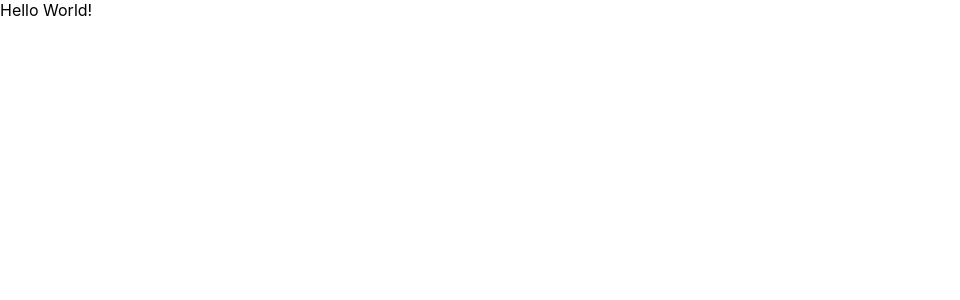
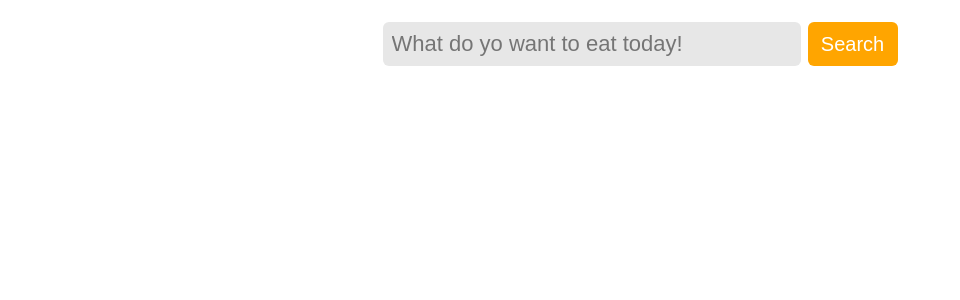
Before and after one commit to Dikshasharmaa/PassionProject, a React (Create React App) app in the folder kitchen_stories/: page / in a window 1280 px wide. Shown: the top 300 px of the page, without its empty margins (0-960 px from the left). Built offline with nearby package versions, Linux system fonts and the light colour scheme.

Commit message:
Added search bar into main page with some css

```diff
--- a/kitchen_stories/src/App.js
+++ b/kitchen_stories/src/App.js
@@ -1,9 +1,11 @@
 import logo from './logo.svg';
 import './App.css';
+import Mainpage from './Component/Mainpage/Mainpage';
 
 function App() {
   return (
-    <>Hello World!</>
+    <>
+    <Mainpage></Mainpage></>
   );
 }
 
--- /dev/null
+++ b/kitchen_stories/src/Component/Mainpage/Mainpage.css
@@ -0,0 +1,25 @@
+
+.searchBar{
+    display: flex;
+    justify-content: center;
+    gap: 7px;
+    margin-top: 22px;
+}
+.searchBar input{
+    width: 400px;
+    padding: 9px;
+    font-size: 22px;
+    border: none;
+    background-color: #e7e7e7;
+    border-radius: 6px;
+
+}
+.searchBar button{
+    width: 90px;
+    background-color: orange;
+    color: white;
+    border: none;
+    font-size: 20px;
+    border-radius: 6px;
+    cursor: pointer;
+  }
--- /dev/null
+++ b/kitchen_stories/src/Component/Mainpage/Mainpage.js
@@ -0,0 +1,19 @@
+import React from 'react'
+import './Mainpage.css';
+
+
+const Mainpage = () => {
+  return (
+    <>
+    <div className = 'container' >
+        <div className='searchBar'>
+            <input type='text' placeholder='What do yo want to eat today!'/>
+            <button>Search</button>
+        </div>
+    </div>
+    </>
+
+  )
+}
+
+export default Mainpage
--- a/kitchen_stories/src/index.css
+++ b/kitchen_stories/src/index.css
@@ -1,3 +1,4 @@
+
 body {
   margin: 0;
   font-family: -apple-system, BlinkMacSystemFont, 'Segoe UI', 'Roboto', 'Oxygen',
@@ -5,6 +6,7 @@ body {
     sans-serif;
   -webkit-font-smoothing: antialiased;
   -moz-osx-font-smoothing: grayscale;
+
 }
 
 code {
--- a/package.json
+++ b/package.json
@@ -74,7 +74,6 @@
     "@fortawesome/react-fontawesome": "0.2.0",
     "@reduxjs/toolkit": "2.2.3",
     "axios": "1.6.8",
-    "bootstrap": "5.3.3",
     "bootswatch": "5.3.3",
     "dayjs": "1.11.10",
     "lodash": "4.17.21",
@@ -107,7 +106,6 @@
     "@types/webpack-env": "1.18.4",
     "@typescript-eslint/eslint-plugin": "7.6.0",
     "@typescript-eslint/parser": "7.6.0",
-    "autoprefixer": "10.4.19",
     "browser-sync": "2.29.3",
     "browser-sync-webpack-plugin": "2.3.0",
     "concurrently": "8.2.2",
--- a/postcss.config.js
+++ /dev/null
@@ -1,3 +0,0 @@
-module.exports = {
-  plugins: [require('autoprefixer')],
-};
```
Also changed, not shown: kitchen_stories/src/Component/Mainpage.js (deleted, +0 -9 lines), 1 other file (tests, documents, lock files or other folders).
